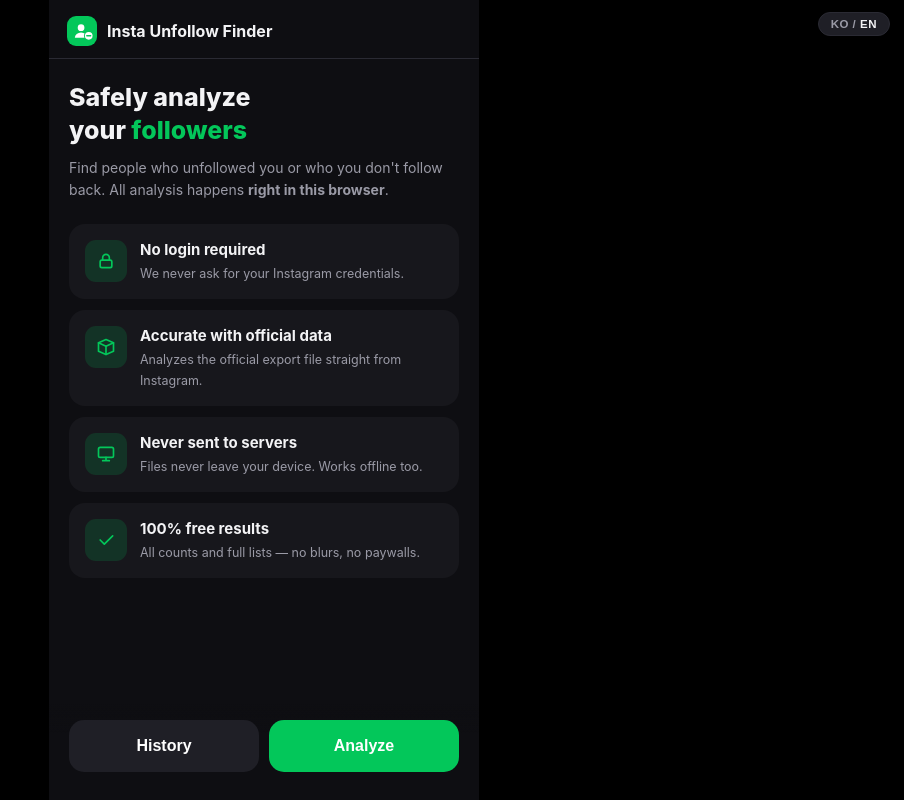
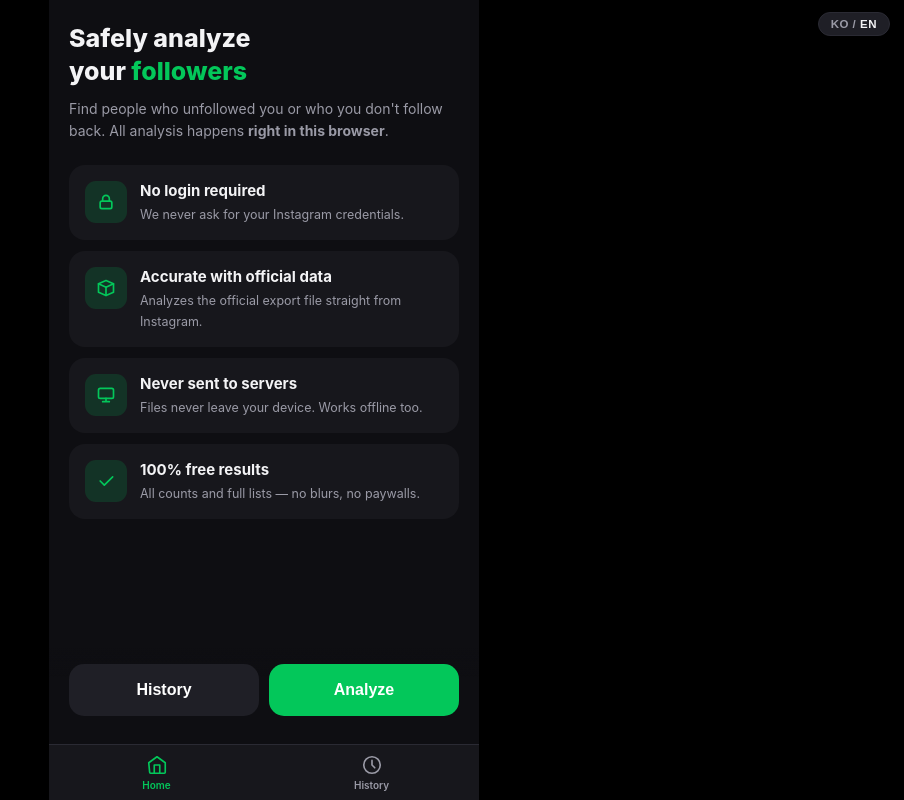
Before and after one commit to prontfor85/unfollow-finder, a plain HTML site: page index.html in a window 1280 px wide. Shown: the whole page, without its empty margins (376-1280 px from the left). Drawn offline with Linux system fonts and the light colour scheme.

Commit message:
네이티브 앱 UI 적용

```diff
--- a/index.html
+++ b/index.html
@@ -35,12 +35,14 @@ https://github.com/nodeca/pako/blob/main/LICENSE
   *{box-sizing:border-box; margin:0; padding:0; -webkit-tap-highlight-color:transparent;}
   body{background:#000; font-family:-apple-system,BlinkMacSystemFont,"Apple SD Gothic Neo","Malgun Gothic",sans-serif; color:var(--txt); display:flex; justify-content:center; word-break:keep-all;}
   .phone{width:100%; max-width:430px; min-height:100vh; background:var(--bg); position:relative; overflow:hidden; display:flex; flex-direction:column;}
-  .topbar{display:flex; align-items:center; gap:10px; padding:16px 18px 12px; border-bottom:1px solid var(--line);}
-  .logo{width:30px; height:30px; border-radius:9px; background:var(--pink); display:flex; align-items:center; justify-content:center; font-size:16px;}
-  .topbar h1{font-size:16px; font-weight:700;}
-  .screen{flex:1; padding:22px 20px 110px; display:none; animation:fade .25s ease;}
-  .screen.active{display:block;}
+  /* topbar replaced by app-header */
+  .screen{flex:1; padding:max(22px, env(safe-area-inset-top)) 20px calc(110px + 56px + env(safe-area-inset-bottom)); display:none;}
+  .screen.active{display:block; animation:slideIn .28s ease;}
+  .screen.slide-back{animation:slideInBack .28s ease;}
+  @keyframes slideIn{from{transform:translateX(100%); opacity:.6;} to{transform:translateX(0); opacity:1;}}
+  @keyframes slideInBack{from{transform:translateX(-30%); opacity:.6;} to{transform:translateX(0); opacity:1;}}
   @keyframes fade{from{opacity:0; transform:translateY(6px);} to{opacity:1; transform:none;}}
+  .screen::-webkit-scrollbar{display:none;}
   h2.title{font-size:25px; font-weight:800; line-height:1.32; margin-bottom:10px;}
   h2.title .hl{color:var(--pink);}
   p.lead{color:var(--sub); font-size:14px; line-height:1.6; margin-bottom:22px;}
@@ -64,7 +66,7 @@ https://github.com/nodeca/pako/blob/main/LICENSE
   .manual .l b{font-size:13.5px;} .manual .l span{display:block; color:var(--sub); font-size:11.5px; margin-top:2px;}
   .manual .pick{background:var(--card2); border:1px solid var(--line); color:var(--txt); font-size:12.5px; font-weight:600; padding:9px 14px; border-radius:9px; cursor:pointer;}
   .manual.ok{border:1px solid rgba(51,209,122,.4);} .manual.ok .pick{color:var(--green);}
-  .btn{position:fixed; bottom:0; left:50%; transform:translateX(-50%); width:100%; max-width:430px; padding:16px 20px calc(16px + env(safe-area-inset-bottom)); background:linear-gradient(180deg,transparent,var(--bg) 30%);}
+  .btn{position:fixed; bottom:calc(56px + env(safe-area-inset-bottom)); left:50%; transform:translateX(-50%); width:100%; max-width:430px; padding:16px 20px 16px; background:linear-gradient(180deg,transparent,var(--bg) 30%);}
   .btn button{width:100%; border:none; border-radius:15px; padding:17px; font-size:16px; font-weight:700; color:#fff; background:var(--pink); cursor:pointer; transition:.15s;}
   .btn button:disabled{background:var(--card2); color:var(--sub); cursor:not-allowed;}
   .btn button.ghost{background:var(--card2);}
@@ -168,13 +170,36 @@ https://github.com/nodeca/pako/blob/main/LICENSE
   #histClear{color:#FF5C5C;}
   .hidden{display:none !important;}
   /* lang toggle */
-  #langToggle{position:fixed;top:12px;right:14px;z-index:100;font-size:11.5px;font-weight:700;color:var(--sub);background:var(--card2);border:1px solid var(--line);border-radius:999px;padding:5px 12px;cursor:pointer;letter-spacing:.5px;}
+  #langToggle{position:fixed;top:max(12px, env(safe-area-inset-top));right:14px;z-index:200;font-size:11.5px;font-weight:700;color:var(--sub);background:var(--card2);border:1px solid var(--line);border-radius:999px;padding:5px 12px;cursor:pointer;letter-spacing:.5px;-webkit-user-select:none;user-select:none;}
   #langToggle span.active{color:var(--txt);}
+  /* ===== Native App UI ===== */
+  /* touch feedback */
+  .btn button:active{transform:scale(0.97);}
+  .feat:active,.step:active{transform:scale(0.98);}
+  .rec2:active{transform:scale(0.98);}
+  .choice:active{transform:scale(0.98);}
+  /* app header */
+  .app-header{display:flex;align-items:center;padding:max(14px, env(safe-area-inset-top)) 18px 12px;gap:10px;min-height:52px;border-bottom:1px solid var(--line);background:var(--bg);z-index:10;-webkit-user-select:none;user-select:none;}
+  .app-header .back-btn{width:36px;height:36px;border-radius:50%;background:var(--card2);border:none;color:var(--txt);display:flex;align-items:center;justify-content:center;cursor:pointer;flex:none;}
+  .app-header .back-btn:active{transform:scale(0.92);}
+  .app-header .hdr-title{flex:1;text-align:center;font-size:16px;font-weight:700;color:var(--txt);}
+  .app-header .hdr-right{width:36px;flex:none;}
+  /* s-onboard: 헤더 없으므로 safe-area 패딩만 */
+  #s-onboard{padding-top:max(22px, env(safe-area-inset-top));}
+  /* 헤더 있는 화면은 헤더 높이만큼 상단 패딩 줄임 */
+  #s-guide, #s-upload, #s-analyze, #s-result, #s-history{padding-top:16px;}
+  /* tab bar */
+  .tab-bar{position:fixed;bottom:0;left:50%;transform:translateX(-50%);width:100%;max-width:430px;height:calc(56px + env(safe-area-inset-bottom));background:var(--card);border-top:1px solid var(--line);display:flex;z-index:150;-webkit-user-select:none;user-select:none;}
+  .tab-bar .tb-item{flex:1;display:flex;flex-direction:column;align-items:center;justify-content:center;padding-bottom:env(safe-area-inset-bottom);cursor:pointer;gap:3px;color:var(--sub);transition:color .15s;}
+  .tab-bar .tb-item:active{opacity:.7;}
+  .tab-bar .tb-item.active{color:var(--pink);}
+  .tab-bar .tb-item svg{width:22px;height:22px;stroke:currentColor;fill:none;stroke-width:1.8;stroke-linecap:round;stroke-linejoin:round;}
+  .tab-bar .tb-item span{font-size:10px;font-weight:600;}
 </style>
 </head>
 <body>
 <div class="phone">
-  <div class="topbar"><div class="logo" id="homeLogo" style="cursor:pointer"><svg viewBox="0 0 48 48" width="23" height="23" aria-hidden="true"><circle cx="21" cy="16" r="7" fill="#fff"/><path d="M8 37 a13 11 0 0 1 26 0 z" fill="#fff"/><circle cx="37" cy="33" r="10" fill="#03C75A"/><circle cx="37" cy="33" r="8" fill="#fff"/><line x1="33" y1="33" x2="41" y2="33" stroke="#03C75A" stroke-width="3" stroke-linecap="round"/></svg></div><h1 id="topbarTitle">인스타 언팔 찾기 · 안전 분석</h1></div><button id="langToggle" onclick="toggleLang()"><span id="ltKO" class="active">KO</span> / <span id="ltEN">EN</span></button>
+  <button id="langToggle" onclick="toggleLang()"><span id="ltKO" class="active">KO</span> / <span id="ltEN">EN</span></button>
 
   <!-- 1. ONBOARDING -->
   <section class="screen active" id="s-onboard">
@@ -188,6 +213,7 @@ https://github.com/nodeca/pako/blob/main/LICENSE
 
   <!-- 2. GUIDE -->
   <section class="screen" id="s-guide">
+    <div class="app-header"><button class="back-btn" id="guideBack" onclick="goBack('guide')"><svg viewBox="0 0 24 24" width="18" height="18" fill="none" stroke="currentColor" stroke-width="2.5" stroke-linecap="round" stroke-linejoin="round"><path d="M15 18l-6-6 6-6"/></svg></button><span class="hdr-title" id="guide-hdr-title"></span><span class="hdr-right"></span></div>
     <h2 class="title" id="guide-title"></h2>
     <p class="lead" id="guide-lead"></p>
     <div class="step"><div class="tag">STEP 1</div><b id="step1-title"></b><span id="step1-desc"></span></div>
@@ -200,6 +226,7 @@ https://github.com/nodeca/pako/blob/main/LICENSE
 
   <!-- 3. UPLOAD -->
   <section class="screen" id="s-upload">
+    <div class="app-header"><button class="back-btn" id="uploadBack" onclick="goBack('upload')"><svg viewBox="0 0 24 24" width="18" height="18" fill="none" stroke="currentColor" stroke-width="2.5" stroke-linecap="round" stroke-linejoin="round"><path d="M15 18l-6-6 6-6"/></svg></button><span class="hdr-title" id="upload-hdr-title"></span><span class="hdr-right"></span></div>
     <h2 class="title" id="upload-title"></h2>
     <p class="lead" id="upload-lead"></p>
     <div class="drop" id="dropZip">
@@ -221,6 +248,7 @@ https://github.com/nodeca/pako/blob/main/LICENSE
 
   <!-- 5. RESULT -->
   <section class="screen" id="s-result">
+    <div class="app-header"><button class="back-btn" id="resultBack" onclick="goBack('result')"><svg viewBox="0 0 24 24" width="18" height="18" fill="none" stroke="currentColor" stroke-width="2.5" stroke-linecap="round" stroke-linejoin="round"><path d="M15 18l-6-6 6-6"/></svg></button><span class="hdr-title" id="result-hdr-title"></span><span class="hdr-right"></span></div>
     <div class="rhead">
       <h2 class="rtitle" id="result-title"></h2>
       <div class="rlinks"><span id="goHome"></span> · <span id="shareApp"></span> · <span id="contact"></span></div>
@@ -255,6 +283,7 @@ https://github.com/nodeca/pako/blob/main/LICENSE
 
   <!-- 6. HISTORY -->
   <section class="screen" id="s-history">
+    <div class="app-header"><button class="back-btn" id="historyBack" onclick="goBack('history')"><svg viewBox="0 0 24 24" width="18" height="18" fill="none" stroke="currentColor" stroke-width="2.5" stroke-linecap="round" stroke-linejoin="round"><path d="M15 18l-6-6 6-6"/></svg></button><span class="hdr-title" id="history-hdr-title"></span><span class="hdr-right"></span></div>
     <div class="rhead">
       <h2 class="rtitle" id="history-title"></h2>
       <div class="rlinks"><span id="goHome2"></span> · <span id="shareApp2"></span></div>
@@ -263,6 +292,18 @@ https://github.com/nodeca/pako/blob/main/LICENSE
     <div class="hacts"><span id="histExport"></span><span id="histImport"></span><span id="histClear"></span></div>
     <div id="historyList"></div>
   </section>
+
+  <!-- TAB BAR -->
+  <nav class="tab-bar" id="tabBar">
+    <div class="tb-item active" id="tab-home" onclick="switchTab('home')">
+      <svg viewBox="0 0 24 24"><path d="M3 9.5L12 3l9 6.5V20a1 1 0 0 1-1 1H5a1 1 0 0 1-1-1z"/><path d="M9 21V12h6v9"/></svg>
+      <span id="tab-home-label">홈</span>
+    </div>
+    <div class="tb-item" id="tab-history" onclick="switchTab('history')">
+      <svg viewBox="0 0 24 24"><circle cx="12" cy="12" r="9"/><path d="M12 7v5l3 3"/></svg>
+      <span id="tab-history-label">기록</span>
+    </div>
+  </nav>
 
   <!-- BOTTOM BUTTON -->
   <div class="btn" id="bottom">
@@ -424,6 +465,14 @@ const T = {
     toast_import_fail: '기록 파일을 읽지 못했어요.',
     toast_link_copied: '앱 링크를 복사했어요',
     toast_copied: '복사했어요',
+    // tab bar
+    tab_home: '홈',
+    tab_history_tab: '기록',
+    // app headers
+    hdr_guide: '데이터 내보내기',
+    hdr_upload: '파일 올리기',
+    hdr_result: '분석 결과',
+    hdr_history: '지난 내역',
   },
   en: {
     page_title: 'Instagram Unfollow Finder · Safe Analysis',
@@ -564,6 +613,14 @@ const T = {
     toast_import_fail: 'Could not read history file.',
     toast_link_copied: 'App link copied',
     toast_copied: 'Copied',
+    // tab bar
+    tab_home: 'Home',
+    tab_history_tab: 'History',
+    // app headers
+    hdr_guide: 'Export Guide',
+    hdr_upload: 'Upload File',
+    hdr_result: 'Results',
+    hdr_history: 'History',
   }
 };
 
@@ -579,8 +636,7 @@ function applyLang(){
   // page title
   document.getElementById('pageTitle').textContent = L.page_title;
   document.documentElement.lang = window.lang;
-  // topbar
-  const tbt = document.getElementById('topbarTitle'); if(tbt) tbt.textContent = L.topbar_title;
+  // topbar (removed)
   // lang toggle active state
   document.getElementById('ltKO').classList.toggle('active', window.lang==='ko');
   document.getElementById('ltEN').classList.toggle('active', window.lang==='en');
@@ -646,6 +702,14 @@ function applyLang(){
   const he = document.getElementById('histExport'); if(he) he.textContent = L.link_export;
   const hi = document.getElementById('histImport'); if(hi) hi.textContent = L.link_import;
   const hc = document.getElementById('histClear'); if(hc) hc.textContent = L.link_clear;
+  // tab bar labels
+  const thl = document.getElementById('tab-home-label'); if(thl) thl.textContent = L.tab_home;
+  const tHistL = document.getElementById('tab-history-label'); if(tHistL) tHistL.textContent = L.tab_history_tab;
+  // app header titles
+  const ghdr = document.getElementById('guide-hdr-title'); if(ghdr) ghdr.textContent = L.hdr_guide;
+  const uhdr = document.getElementById('upload-hdr-title'); if(uhdr) uhdr.textContent = L.hdr_upload;
+  const rhdr = document.getElementById('result-hdr-title'); if(rhdr) rhdr.textContent = L.hdr_result;
+  const histHdr = document.getElementById('history-hdr-title'); if(histHdr) histHdr.textContent = L.hdr_history;
 }
 
 function toggleLang(){
@@ -663,10 +727,60 @@ const state = { followers:null, following:null, tsFollower:new Map(), tsFollowin
 const $ = s => document.querySelector(s);
 const screens = ['onboard','guide','upload','analyze','result','history'];
 
-function go(name){
-  screens.forEach(s => $('#s-'+s).classList.toggle('active', s===name));
+// 화면 히스토리 스택 (슬라이드 방향 결정용)
+const screenStack = [];
+
+function go(name, isBack){
+  const prev = screenStack[screenStack.length-1];
+  if(isBack){
+    screenStack.pop();
+  } else {
+    if(prev !== name) screenStack.push(name);
+  }
+  screens.forEach(s => {
+    const el = $('#s-'+s);
+    el.classList.remove('slide-back');
+    if(s===name){
+      el.classList.add('active');
+      if(isBack) { el.classList.add('slide-back'); }
+    } else {
+      el.classList.remove('active');
+    }
+  });
+  // 탭바 활성 탭 업데이트
+  const homeScreens = ['onboard','guide','upload','analyze','result'];
+  const isHomeTab = homeScreens.includes(name);
+  const tabHome = document.getElementById('tab-home');
+  const tabHist = document.getElementById('tab-history');
+  if(tabHome){ tabHome.classList.toggle('active', isHomeTab); }
+  if(tabHist){ tabHist.classList.toggle('active', name==='history'); }
   renderButton(name);
   window.scrollTo(0,0);
+}
+
+function goBack(currentScreen){
+  // 화면별 명시적 이전 화면 맵핑
+  const backMap = {
+    'guide': 'onboard',
+    'upload': 'guide',
+    'result': 'onboard',
+    'history': 'onboard',
+    'analyze': 'upload',
+  };
+  const prev = backMap[currentScreen] || screenStack[screenStack.length-2] || 'onboard';
+  go(prev, true);
+}
+
+function switchTab(tab){
+  if(tab==='home'){
+    go('onboard');
+    // 스택 초기화
+    screenStack.length = 0;
+    screenStack.push('onboard');
+  } else if(tab==='history'){
+    renderHistory();
+    go('history');
+  }
 }
 
 function renderButton(name){
@@ -678,9 +792,8 @@ function renderButton(name){
     row.appendChild(mk(T[window.lang].btn_history, openHistory, true));
     row.appendChild(mk(T[window.lang].btn_analyze, ()=> go(getHistory().length>0?'upload':'guide')));
   }
-  else if(name==='guide'){ row.appendChild(mk(T[window.lang].btn_back, ()=>go('onboard'), true)); row.appendChild(mk(T[window.lang].btn_go_upload, ()=>go('upload'))); }
+  else if(name==='guide'){ row.appendChild(mk(T[window.lang].btn_go_upload, ()=>go('upload'))); }
   else if(name==='upload'){
-    row.appendChild(mk('이전', ()=>go('guide'), true));
     const ready = !!(state.followers && state.followers.length && state.following && state.following.length);
     const b = mk(ready?T[window.lang].btn_analyze:T[window.lang].btn_need_file, runAnalyze); b.disabled=!ready; row.appendChild(b);
     note.textContent = ready ? T[window.lang].upload_secline : '';
@@ -1139,7 +1252,7 @@ function cmpTab(which){
 }
 
 /* ---------- wire up ---------- */
-$('#homeLogo').onclick = ()=>{ closeModal(); go('onboard'); };
+// homeLogo removed
 $('#goHome').onclick = goHome;
 $('#shareApp').onclick = shareApp;
 $('#contact').onclick = openContact;
@@ -1185,6 +1298,7 @@ $('#histClear').onclick = clearAllHistory;
 $('#histFile').onchange = e=>{ if(e.target.files[0]) importHistory(e.target.files[0]); };
 
 applyLang();
+screenStack.push('onboard');
 go('onboard');
 
 if('serviceWorker' in navigator){ window.addEventListener('load', ()=> navigator.serviceWorker.register('sw.js').catch(()=>{})); }
```
